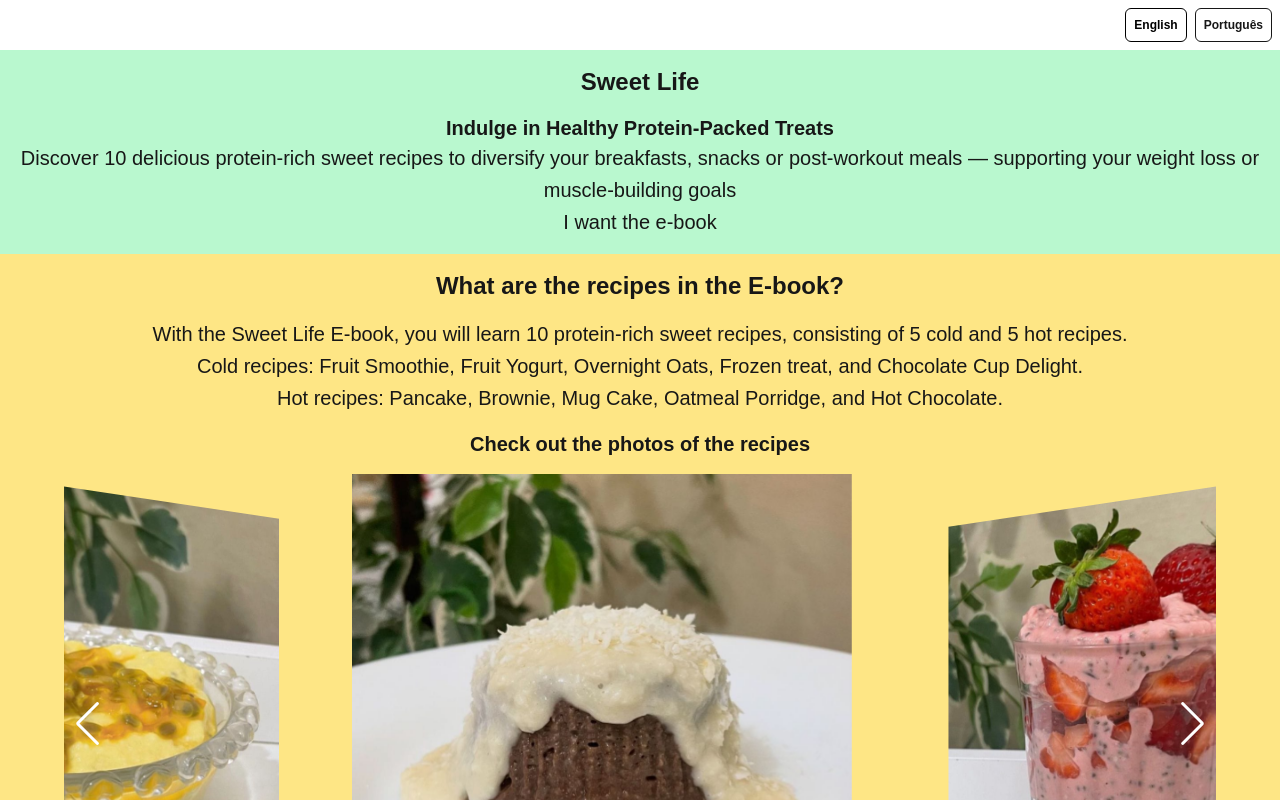
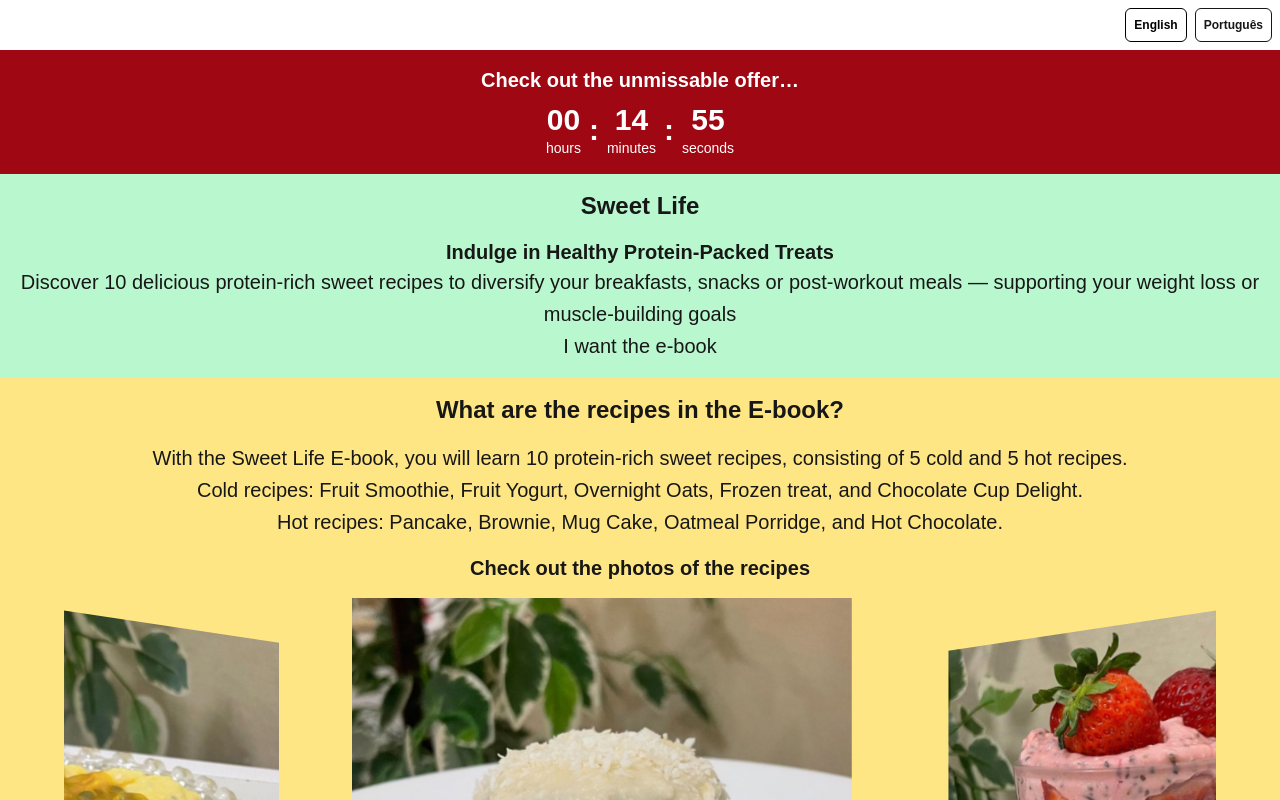
Before and after one commit to dnstld/recipeswithshake, a Next.js app: page / in a window 1280 px wide. Shown: the top 800 px of the page. Built offline with nearby package versions, Linux system fonts and the light colour scheme; no server answers.

Commit message:
create timer

```diff
--- a/app/page.tsx
+++ b/app/page.tsx
@@ -1,5 +1,6 @@
 import Gallery from "@/components/Gallery";
 import Hero from "@/components/Hero";
+import Timer from "@/components/Timer";
 import { AbstractIntlMessages } from "next-intl";
 import { getMessages } from "next-intl/server";
 
@@ -19,6 +20,7 @@ export async function generateMetadata() {
 export default function Home() {
   return (
     <main className="w-full">
+      <Timer />
       <Hero />
       <Gallery />
     </main>
--- /dev/null
+++ b/components/Timer.tsx
@@ -0,0 +1,65 @@
+"use client";
+
+import { useTranslations } from "next-intl";
+import { useState, useEffect } from "react";
+
+const Timer = () => {
+  const t = useTranslations("timer");
+  const [timeLeft, setTimeLeft] = useState(15 * 60);
+
+  useEffect(() => {
+    if (timeLeft <= 0) return;
+
+    const intervalId = setInterval(() => {
+      setTimeLeft((prevTimeLeft) => {
+        if (prevTimeLeft <= 1) {
+          clearInterval(intervalId);
+          return 0;
+        }
+        return prevTimeLeft - 1;
+      });
+    }, 1000);
+
+    return () => clearInterval(intervalId);
+  }, [timeLeft]);
+
+  const hours = Math.floor(timeLeft / 3600);
+  const minutes = Math.floor((timeLeft % 3600) / 60);
+  const seconds = timeLeft % 60;
+
+  const formattedHours = hours.toString().padStart(2, "0");
+  const formattedMinutes = minutes.toString().padStart(2, "0");
+  const formattedSeconds = seconds.toString().padStart(2, "0");
+
+  return (
+    <section className="p-4 bg-red-800 text-white md:text-xl">
+      <div className="flex flex-col items-center">
+        <p className="font-bold mb-2">{t("title")}</p>
+        <div className="flex items-center justify-center gap-1 md:gap-2">
+          <div className="flex flex-col items-center">
+            <span className="text-2xl md:text-3xl font-bold">
+              {formattedHours}
+            </span>
+            <span className="text-xs md:text-sm">{t("hours")}</span>
+          </div>
+          <span className="text-2xl md:text-3xl font-bold">:</span>
+          <div className="flex flex-col items-center">
+            <span className="text-2xl md:text-3xl font-bold">
+              {formattedMinutes}
+            </span>
+            <span className="text-xs md:text-sm">{t("minutes")}</span>
+          </div>
+          <span className="text-2xl md:text-3xl font-bold">:</span>
+          <div className="flex flex-col items-center">
+            <span className="text-2xl md:text-3xl font-bold">
+              {formattedSeconds}
+            </span>
+            <span className="text-xs md:text-sm">{t("seconds")}</span>
+          </div>
+        </div>
+      </div>
+    </section>
+  );
+};
+
+export default Timer;
--- a/messages/en.json
+++ b/messages/en.json
@@ -6,6 +6,12 @@
   "locale": {
     "pt": "Português",
     "en": "English"
+  },
+  "timer": {
+    "title": "Check out the unmissable offer…",
+    "hours": "hours",
+    "minutes": "minutes",
+    "seconds": "seconds"
   },
   "hero": {
     "title": "Sweet Life",
--- a/messages/pt.json
+++ b/messages/pt.json
@@ -6,6 +6,12 @@
   "locale": {
     "pt": "Português",
     "en": "English"
+  },
+  "timer": {
+    "title": "Check out the unmissable offer…",
+    "hours": "hours",
+    "minutes": "minutes",
+    "seconds": "seconds"
   },
   "hero": {
     "title": "Sweet Life",
```
